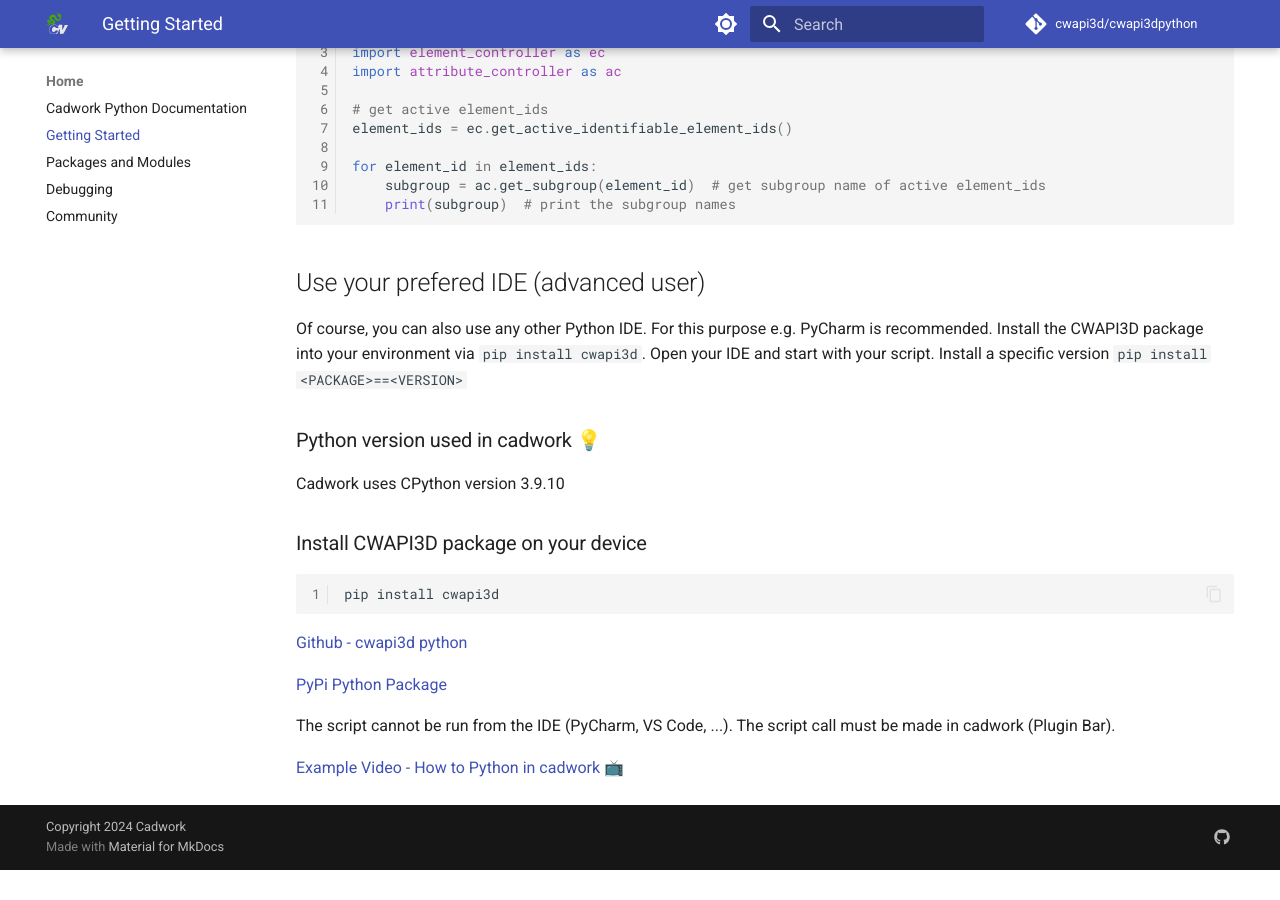
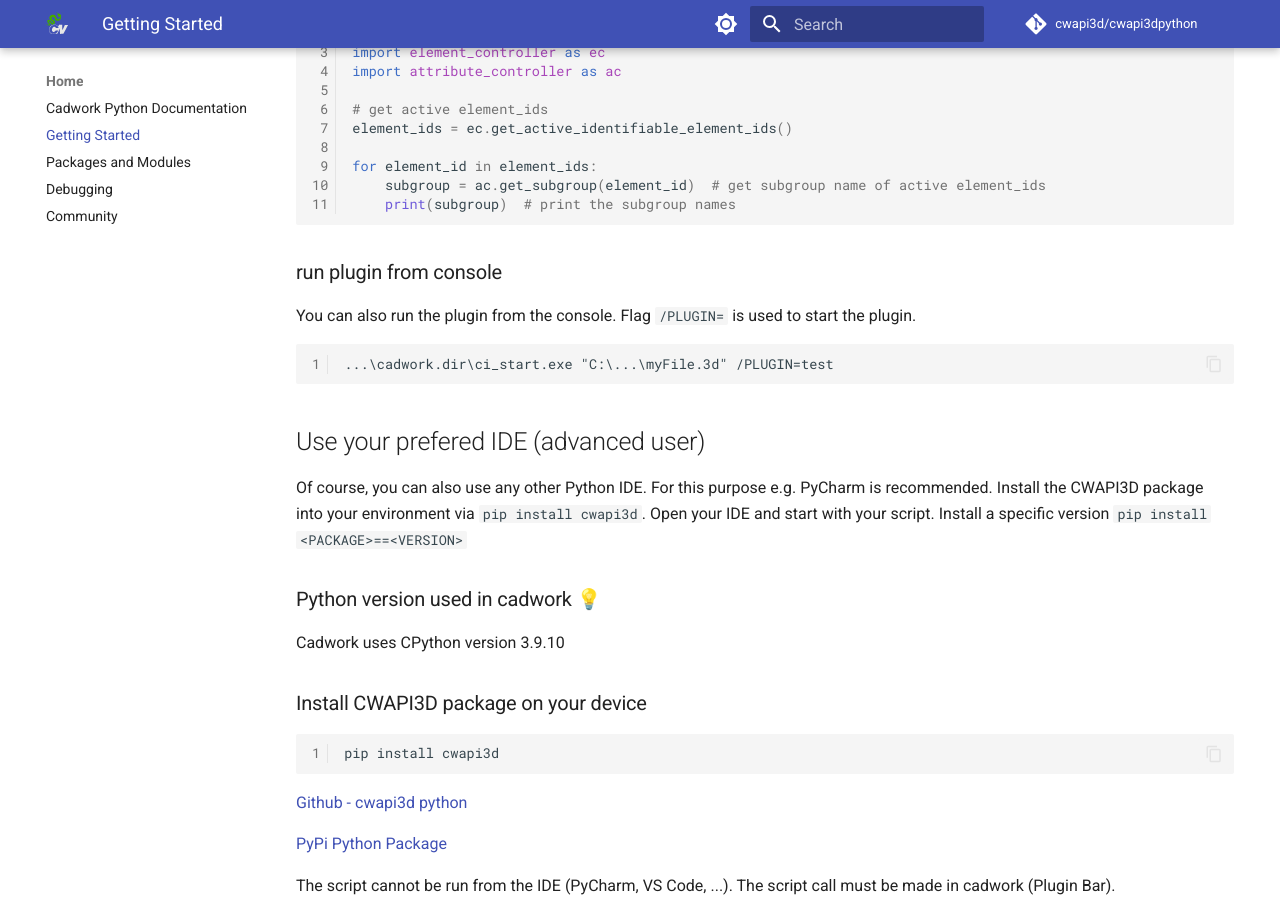
Before and after one commit to cwapi3d/cwapi3dpython, an MkDocs documentation site: the page built from docs/get_started.md, in a window 1280 px wide and 900 px high, scrolled down 5577 px. Built offline with MkDocs 1.6.1 and Material for MkDocs 9.7.7, drawn with Linux system fonts in a browser that asks for light colours; comment, search, counter and statistics services are not loaded; before the commit the page ends 6447 px from its top, so only the background shows below that.

Commit message:
## src - remove redundant import
## docs
- add example to run plugin from cmd

````diff
--- a/docs/get_started.md
+++ b/docs/get_started.md
@@ -163,6 +163,15 @@ for element_id in element_ids:
     print(subgroup)  # print the subgroup names
 ```
 
+### run plugin from console
+
+You can also run the plugin from the console.
+Flag ```/PLUGIN=``` is used to start the plugin.
+
+```cmd
+...\cadwork.dir\ci_start.exe "C:\...\myFile.3d" /PLUGIN=test
+```
+
 ## Use your prefered IDE (advanced user)
 
 Of course, you can also use any other Python IDE.
````
Also changed, not shown: 2 other files.
